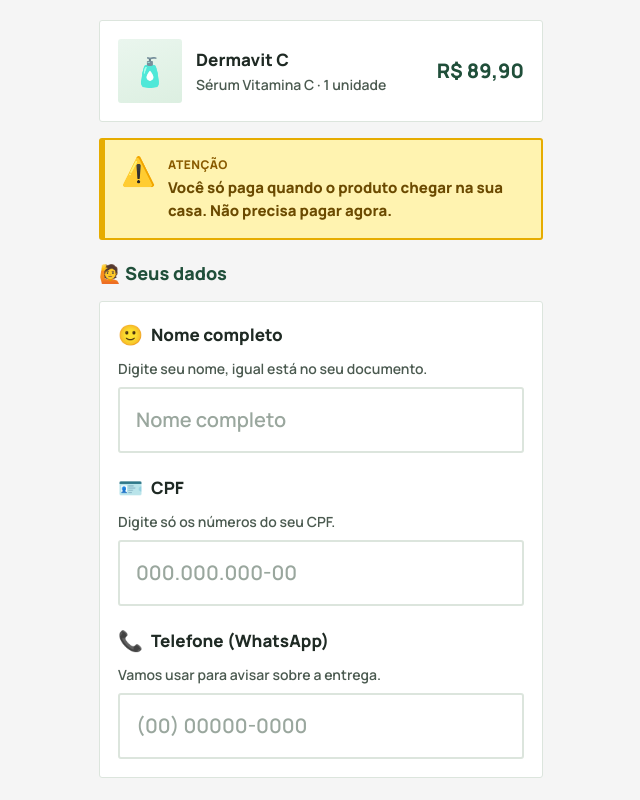
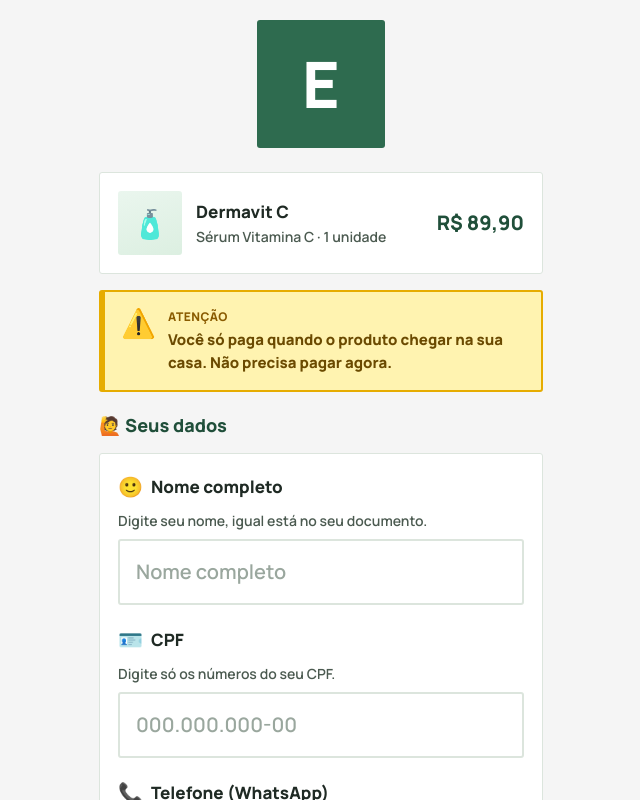
Before and after one commit to nicolasmorais/payflow, a Next.js app: page / in a window 1280 px wide. Shown: the top 800 px of the page, without its empty margins (319-959 px from the left). Built offline with nearby package versions, Linux system fonts and the light colour scheme; no server answers; the database is empty.

Commit message:
feat: add logo to checkout screen

```diff
--- a/src/app/(public)/page.tsx
+++ b/src/app/(public)/page.tsx
@@ -259,6 +259,14 @@
       {/* ── Checkout Screen ── */}
       {screen === "checkout" && (
         <div className="screen">
+          <div className="centered-logo">
+            {config.logo_checkout ? (
+              <img src={config.logo_checkout} alt="Logo" />
+            ) : (
+              <div className="default-logo">E</div>
+            )}
+          </div>
+
           <div className="card order-card">
             <div className="order-thumb">🧴</div>
             <div className="order-info">
```
